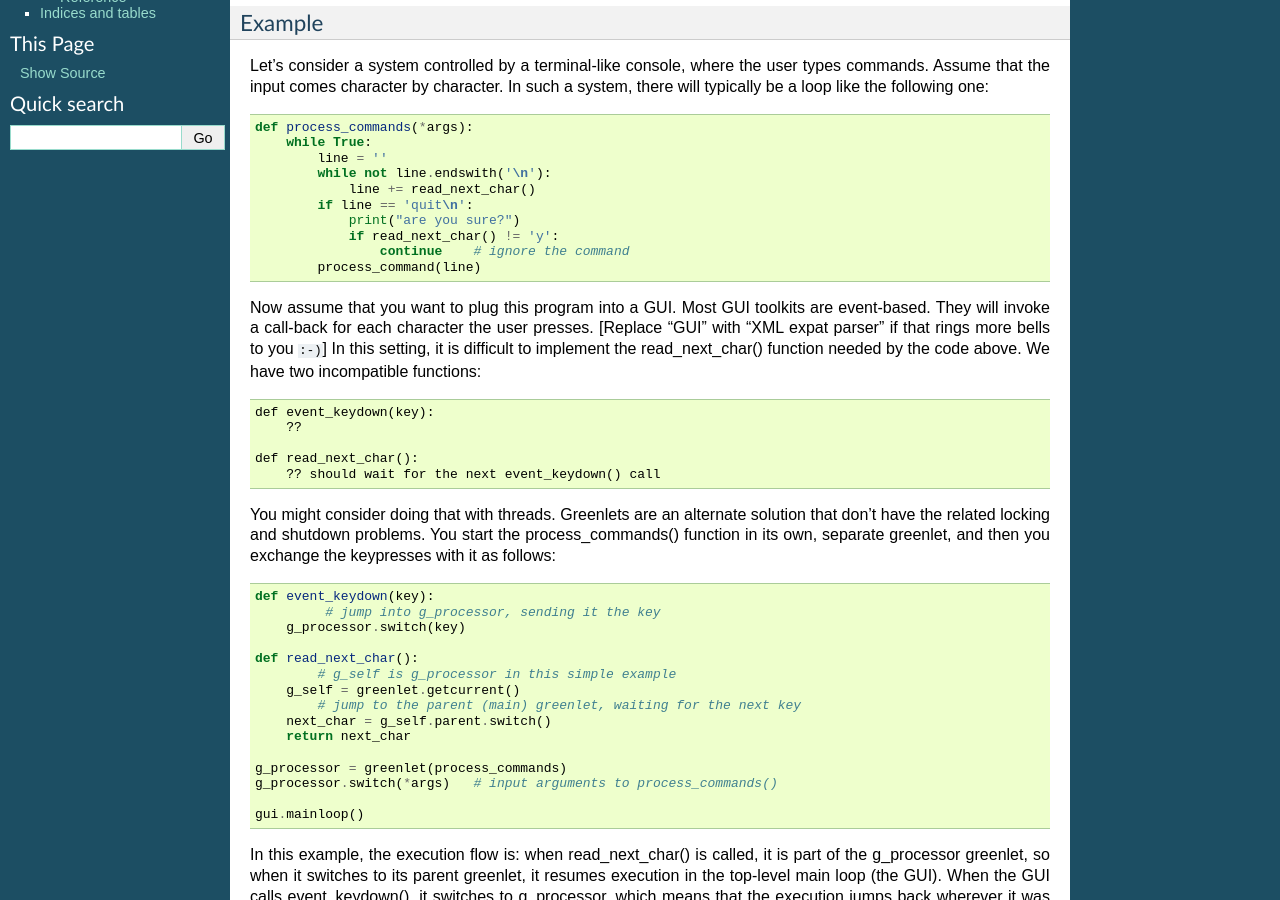
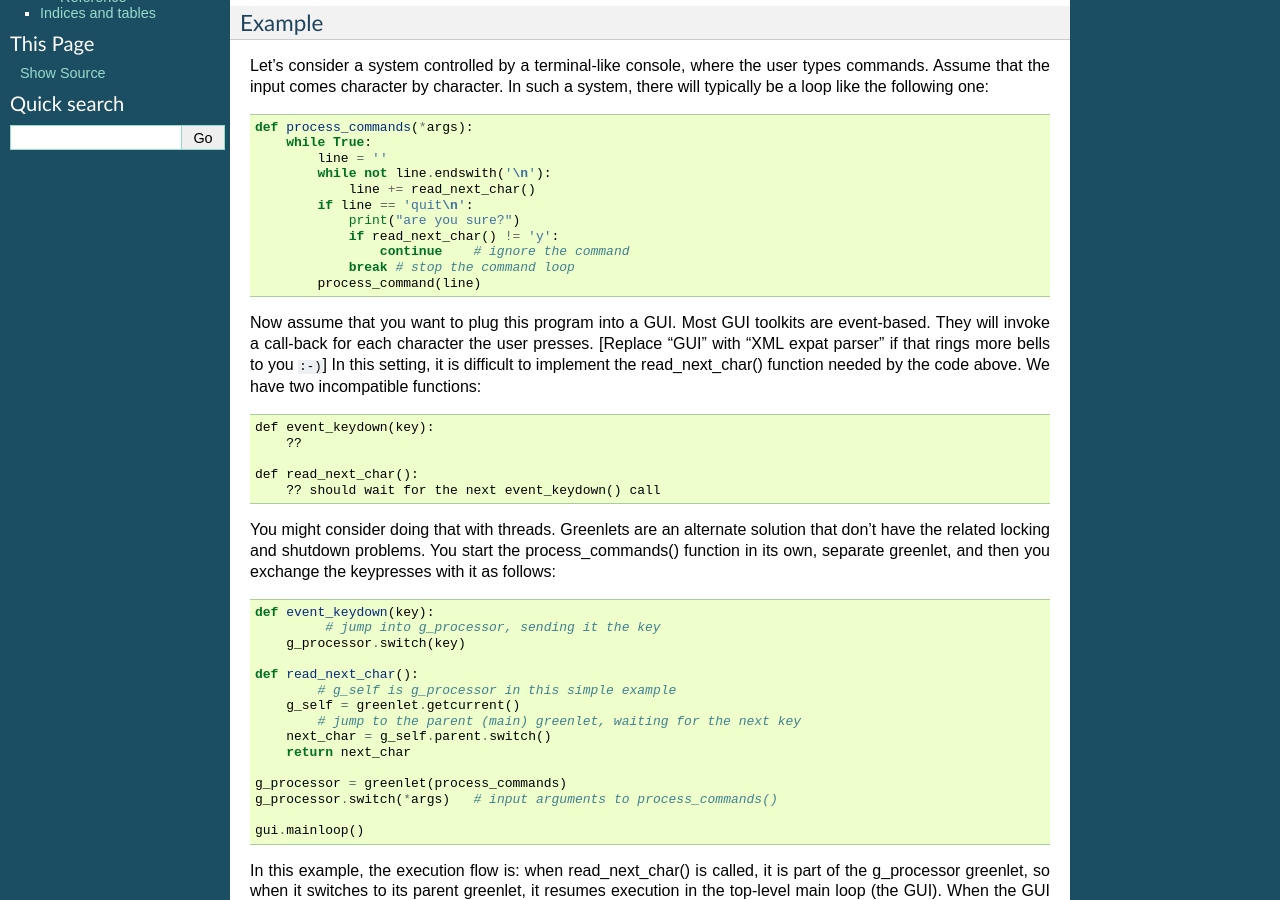
Before and after one commit to python-greenlet/greenlet, a Sphinx documentation site: the page built from docs/greenlet.rst, in a window 1280 px wide and 900 px high, scrolled down 405 px. Built offline with Sphinx 7.4.7, drawn with Linux system fonts in a browser that asks for light colours.

Commit message:
Fix quit in docs example

```diff
--- a/docs/greenlet.rst
+++ b/docs/greenlet.rst
@@ -49,6 +49,7 @@ a system, there will typically be a loop like the following one::
                 print("are you sure?")
                 if read_next_char() != 'y':
                     continue    # ignore the command
+                break # stop the command loop
             process_command(line)
 
 Now assume that you want to plug this program into a GUI.  Most GUI toolkits
```
